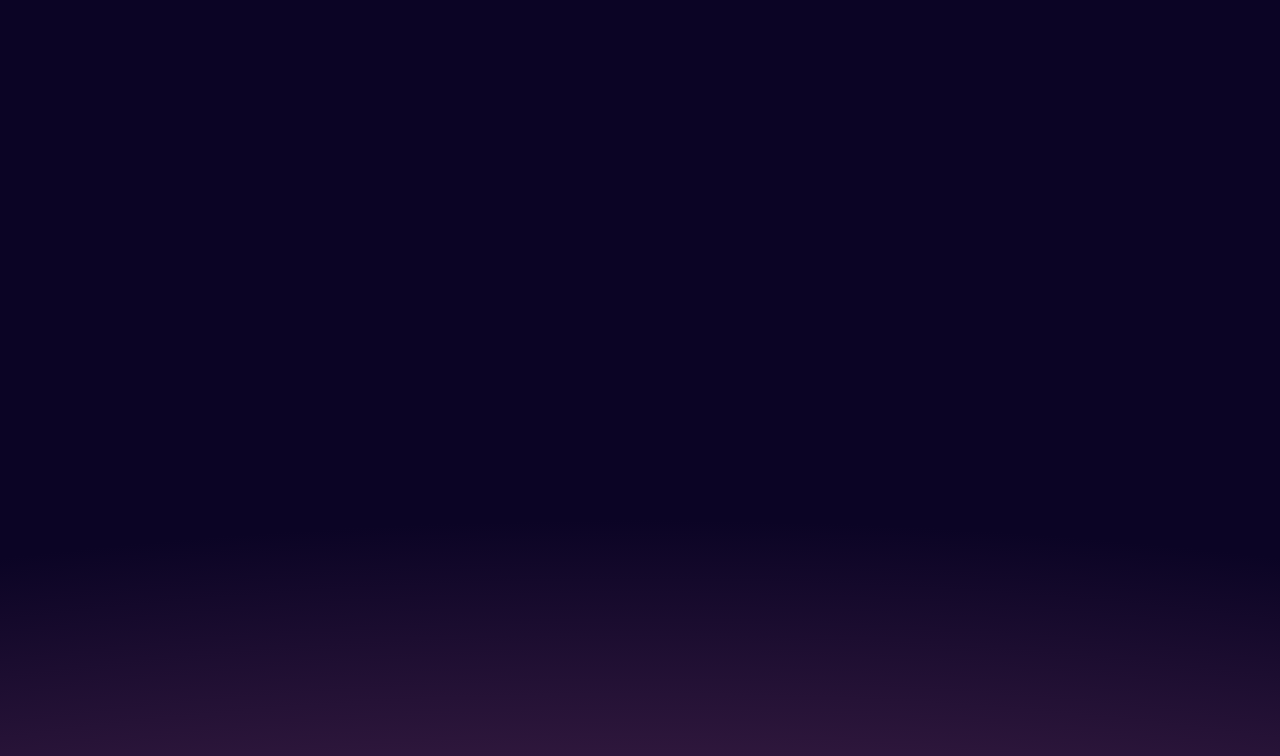
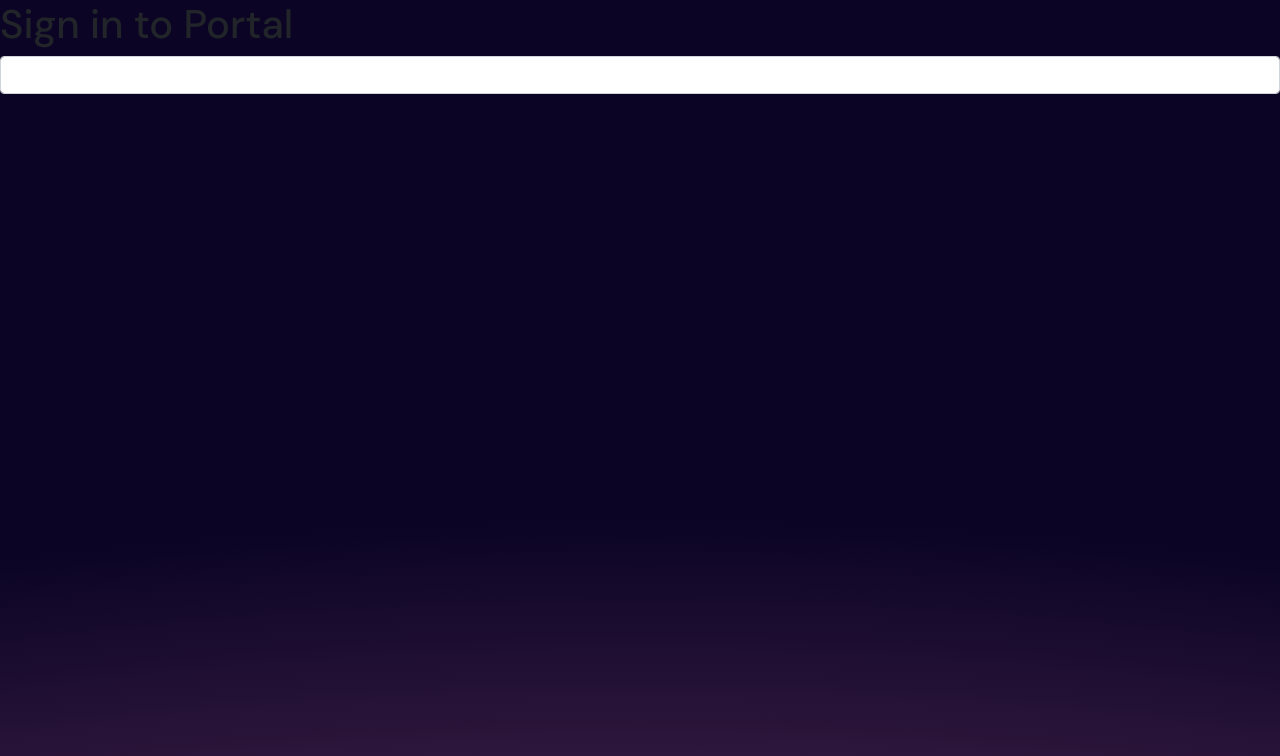
Before and after one commit to aCubed-tm/portal, a Vue app: page /auth in a window 1280 px wide. Before the commit this address led to /. Shown: the top 756 px of the page. Built offline with nearby package versions, Linux system fonts and the light colour scheme.

Commit message:
Move login components

```diff
--- /dev/null
+++ b/src/views/auth/login.vue
@@ -0,0 +1,16 @@
+<template>
+  <div>
+    <h1>Sign in to Portal</h1>
+    <form @submit.prevent="">
+      <email/>
+    </form>
+  </div>
+</template>
+
+<script>
+import email from '@/components/input/email.vue';
+
+export default {
+  components: { email },
+};
+</script>
--- a/src/views/profile/show.vue
+++ b/src/views/profile/show.vue
@@ -1,5 +1,5 @@
 <template>
-    <div>
-        <p>Test</p>
-    </div>
+  <div>
+
+  </div>
 </template>
--- a/src/views/register/RegPassword.vue
+++ /dev/null
@@ -1,18 +0,0 @@
-<template>
-    <div id="register-password">
-        <p>This is the register password view</p>
-    </div>
-</template>
-
-<script>
-// * Imports
-
-// * Export
-export default {
-  name: 'Register-password',
-
-};
-</script>
-
-<style lang="scss">
-</style>
```
Also changed, not shown: src/views/account/onboarding.vue (deleted), src/views/auth/onboarding.vue (added).
